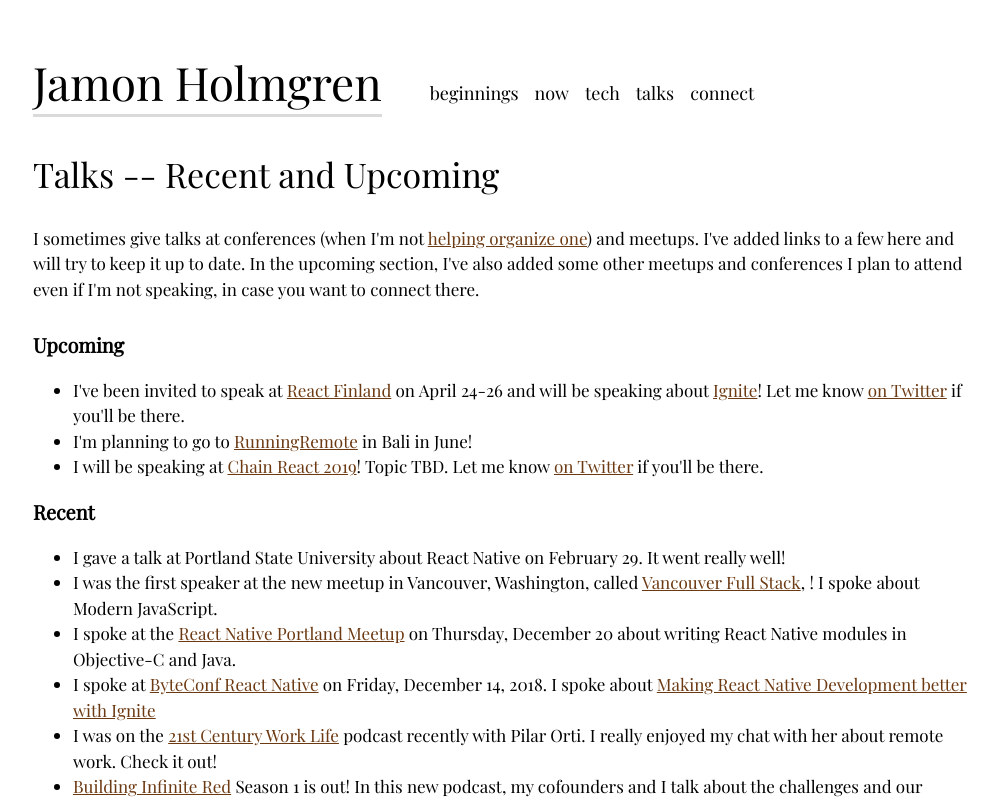
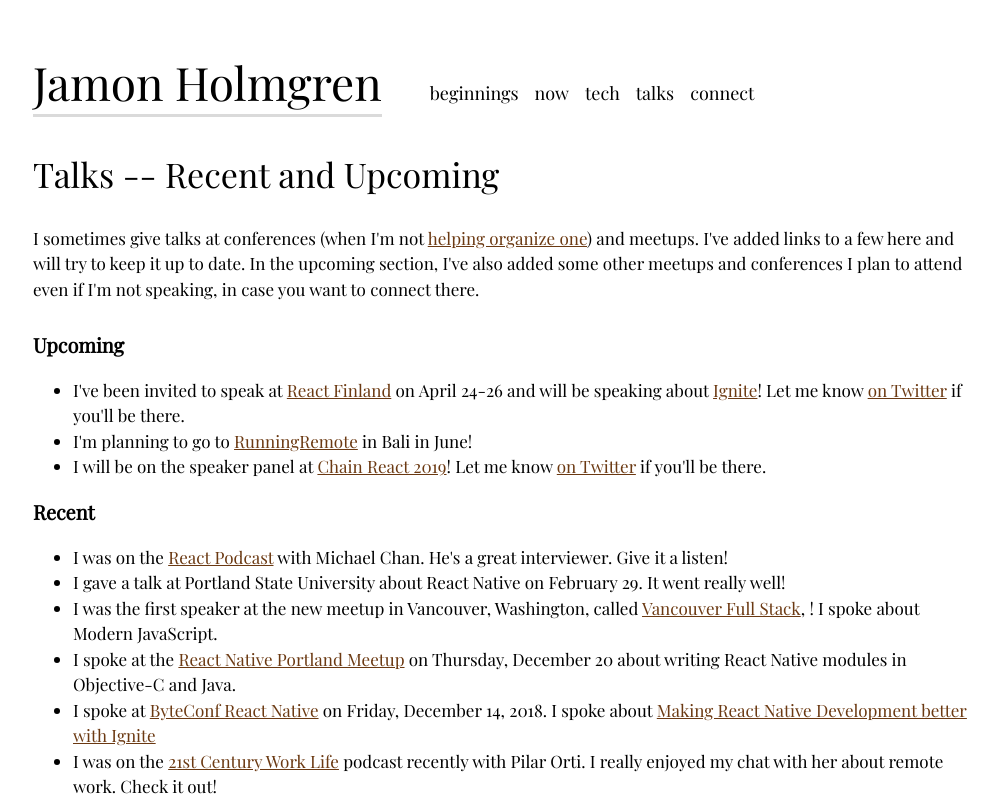
Before and after one commit to mcbobby7/jamonholmgren, a Next.js app: page /talks in a window 1280 px wide. Shown: the top 800 px of the page, without its empty margins (132-1130 px from the left). Built offline with nearby package versions, Linux system fonts and the light colour scheme; a web font is replaced by a local one.

Commit message:
Updated now and talks

```diff
--- a/pages/talks.js
+++ b/pages/talks.js
@@ -36,17 +36,20 @@ export default () => {
           <a href="https://runningremote.com">RunningRemote</a> in Bali in June!
         </li>
         <li>
-          I will be speaking at{" "}
+          I will be on the speaker panel at{" "}
           <a href="https://infinite.red/ChainReactConf">Chain React 2019</a>!
-          Topic TBD. Let me know{" "}
-          <a href="https://twitter.com/jamonholmgren">on Twitter</a> if you'll
-          be there.
+          Let me know <a href="https://twitter.com/jamonholmgren">on Twitter</a>{" "}
+          if you'll be there.
         </li>
       </ul>
 
       <h3>Recent</h3>
 
       <ul>
+        <li>
+          I was on the <a href="https://reactpodcast.com/43">React Podcast</a>{" "}
+          with Michael Chan. He's a great interviewer. Give it a listen!
+        </li>
         <li>
           I gave a talk at Portland State University about React Native on
           February 29. It went really well!
```
Also changed, not shown: pages/now.js (+5 -3 lines).
